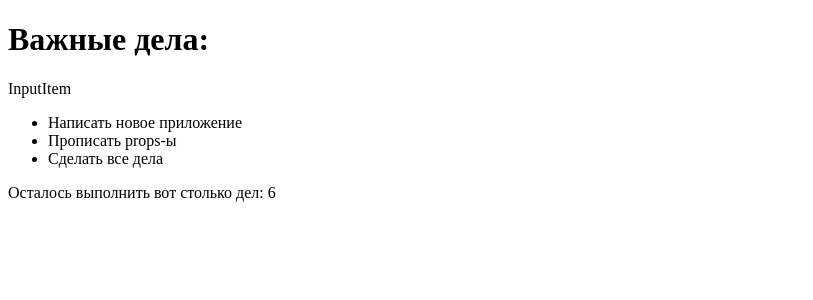
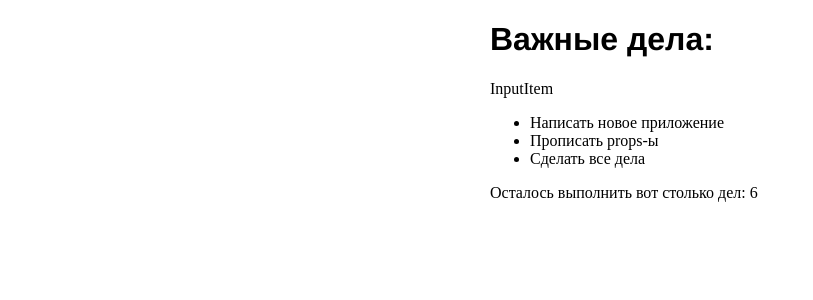
Before and after one commit to WebHeroSchool/JSX.1, a React (Create React App) app: page / in a window 1280 px wide. Shown: the top 300 px of the page, without its empty margins (0-813 px from the left). Built offline with nearby package versions, Linux system fonts and the light colour scheme.

Commit message:
Подключение стилей

```diff
--- /dev/null
+++ b/src/components/App/App.css
@@ -0,0 +1,7 @@
+.wrap{
+ margin: auto;
+ width: 300px;
+}
+.wrap__title{
+	font-family: Helvetica;
+}
--- a/src/components/App/App.js
+++ b/src/components/App/App.js
@@ -2,6 +2,7 @@ import React from 'react';
 import InputItem from '../InputItem/InputItem';
 import ItemList from '../ItemList/ItemList';
 import Footer from '../Footer/Footer';
+import './App.css';
 
   const todoItem = 'Написать новое приложение';
 
@@ -19,8 +20,8 @@ import Footer from '../Footer/Footer';
        }
   	];
 return(
-  	<div>
-  	<h1>Важные дела:</h1>
+  	<div className="wrap">
+  	<h1 className="wrap__title">Важные дела:</h1>
   	<InputItem />
   <ItemList items={items} />
   <Footer count={6} />
```
